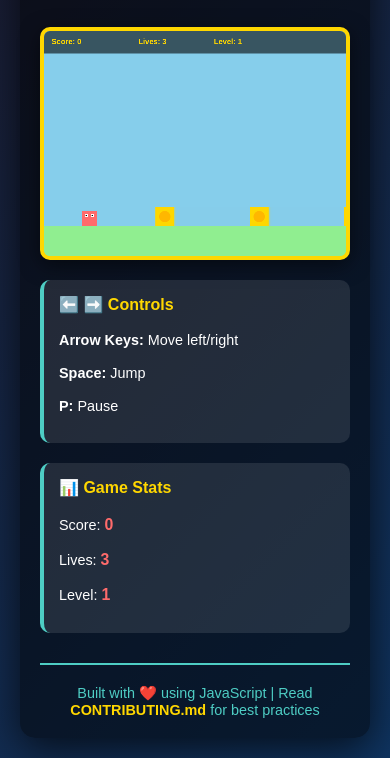
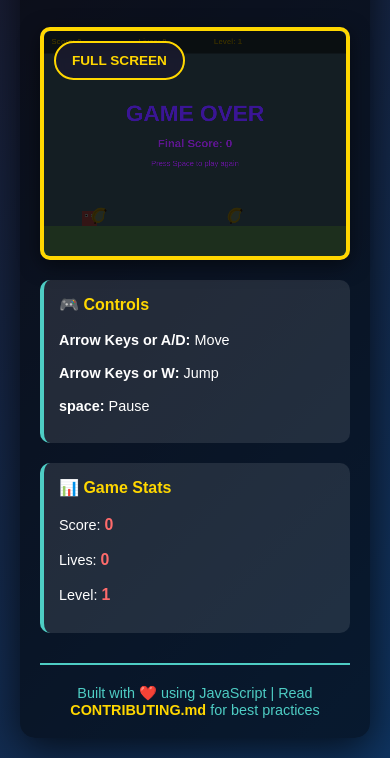
Before and after one commit to anythingisgoodforme/banana-wheels, a website: page public/index.html in a window 390 px wide. Shown: the part 170-928 px from the top of the page. Drawn offline with Linux system fonts and the light colour scheme.

Commit message:
Enhance game functionality and visuals
- Added aspect ratio constant for canvas resizing.
- Implemented game restart functionality on Space key after game over.
- Modified pause functionality to include Space key.
- Improved obstacle drawing with a banana shape and added shading.
- Adjusted spawn rate and score increment for better game balance.
- Updated game over and pause messages for clarity.
- Introduced fullscreen functionality with a button and responsive canvas resizing.
- Updated HTML structure to include fullscreen button and improved styling.
- Enhanced CSS for fullscreen button and game panel responsiveness.

```diff
--- a/public/game.js
+++ b/public/game.js
@@ -16,6 +16,7 @@
 
 const CANVAS_WIDTH = 800;
 const CANVAS_HEIGHT = 600;
+const CANVAS_ASPECT_RATIO = CANVAS_WIDTH / CANVAS_HEIGHT;
 
 const PLAYER_WIDTH = 40;
 const PLAYER_HEIGHT = 40;
@@ -37,8 +38,18 @@ const keys = {};
 document.addEventListener('keydown', (e) => {
   keys[e.key.toLowerCase()] = true;
 
-  // Pause on 'P'
-  if (e.key.toLowerCase() === 'p') {
+  if (e.key === ' ') {
+    e.preventDefault();
+  }
+
+  // Restart on Space after game over
+  if (e.key === ' ' && game.gameOver) {
+    game.restart();
+    return;
+  }
+
+  // Pause on 'P' or Space during the game
+  if ((e.key.toLowerCase() === 'p' || e.key === ' ') && !game.gameOver) {
     game.togglePause();
   }
 });
@@ -79,7 +90,7 @@ class Player {
     }
 
     // Jump
-    if ((keys[' '] || keys['w']) && !this.isJumping) {
+    if (keys['w'] && !this.isJumping) {
       this.velY = -PLAYER_JUMP_POWER;
       this.isJumping = true;
     }
@@ -140,14 +151,51 @@ class Obstacle {
   }
 
   draw(ctx) {
-    ctx.fillStyle = this.color;
-    ctx.fillRect(this.x, this.y, this.width, this.height);
+    const centerX = this.x + this.width / 2;
+    const centerY = this.y + this.height / 2;
 
-    // Draw banana shape indicator
-    ctx.fillStyle = '#FFB700';
+    ctx.save();
+    ctx.translate(centerX, centerY);
+    ctx.rotate(-0.35);
+
+    // Outer banana curve
     ctx.beginPath();
-    ctx.arc(this.x + this.width / 2, this.y + this.height / 2, 15, 0, Math.PI * 2);
+    ctx.moveTo(-16, 12);
+    ctx.quadraticCurveTo(-28, -4, -10, -18);
+    ctx.quadraticCurveTo(10, -30, 24, -12);
+    ctx.quadraticCurveTo(14, -4, 10, 8);
+    ctx.quadraticCurveTo(-1, 20, -16, 12);
+    ctx.closePath();
+    ctx.fillStyle = '#f7d11e';
     ctx.fill();
+
+    // Inner cut to create the crescent banana shape
+    ctx.beginPath();
+    ctx.moveTo(-10, 9);
+    ctx.quadraticCurveTo(-16, -2, -4, -10);
+    ctx.quadraticCurveTo(8, -18, 16, -8);
+    ctx.quadraticCurveTo(9, -2, 7, 6);
+    ctx.quadraticCurveTo(-1, 13, -10, 9);
+    ctx.closePath();
+    ctx.fillStyle = 'rgba(135, 206, 235, 0.7)';
+    ctx.fill();
+
+    // Simple shading to keep it readable against the sky
+    ctx.beginPath();
+    ctx.moveTo(-15, 11);
+    ctx.quadraticCurveTo(-21, -1, -8, -14);
+    ctx.quadraticCurveTo(5, -21, 17, -10);
+    ctx.strokeStyle = '#e5a910';
+    ctx.lineWidth = 3;
+    ctx.lineCap = 'round';
+    ctx.stroke();
+
+    // Stem and tip
+    ctx.fillStyle = '#5a3511';
+    ctx.fillRect(18, -13, 5, 6);
+    ctx.fillRect(-19, 10, 4, 4);
+
+    ctx.restore();
   }
 
   getBounds() {
@@ -194,7 +242,7 @@ class Game {
     this.score = 0;
     this.lives = 3;
     this.level = 1;
-    this.spawnRate = 100;
+    this.spawnRate = 60;
     this.gameTime = 0;
 
     this.start();
@@ -209,12 +257,25 @@ class Game {
     console.log(this.paused ? '⏸️ Game Paused' : '▶️ Game Resumed');
   }
 
+  restart() {
+    this.paused = false;
+    this.gameOver = false;
+    this.player = new Player(100, GROUND_LEVEL - PLAYER_HEIGHT);
+    this.obstacles = [];
+    this.score = 0;
+    this.lives = 3;
+    this.level = 1;
+    this.spawnRate = 60;
+    this.gameTime = 0;
+    console.log('🔄 Game Restarted!');
+  }
+
   spawn() {
     if (this.gameTime % this.spawnRate === 0) {
       const obstacle = new Obstacle(
         CANVAS_WIDTH,
         GROUND_LEVEL - OBSTACLE_HEIGHT,
-        2 + this.level * 0.5
+        5 + this.level
       );
       this.obstacles.push(obstacle);
     }
@@ -245,7 +306,7 @@ class Game {
 
       // Remove off-screen obstacles and increment score
       if (obstacle.isOffScreen()) {
-        this.score += 10;
+        this.score += 15;
         return false;
       }
 
@@ -257,7 +318,7 @@ class Game {
       const newLevel = Math.floor(this.score / 100) + 1;
       if (newLevel !== this.level) {
         this.level = newLevel;
-        this.spawnRate = Math.max(40, 100 - this.level * 10);
+        this.spawnRate = Math.max(25, 60 - this.level * 5);
         console.log(`📈 Level ${this.level}! Spawn rate: ${this.spawnRate}`);
       }
     }
@@ -315,7 +376,7 @@ class Game {
     this.ctx.fillText('PAUSED', CANVAS_WIDTH / 2, CANVAS_HEIGHT / 2 - 30);
 
     this.ctx.font = '20px Arial';
-    this.ctx.fillText('Press P to resume', CANVAS_WIDTH / 2, CANVAS_HEIGHT / 2 + 30);
+    this.ctx.fillText('Press Space or P to resume', CANVAS_WIDTH / 2, CANVAS_HEIGHT / 2 + 30);
     this.ctx.textAlign = 'left';
   }
 
@@ -323,17 +384,17 @@ class Game {
     this.ctx.fillStyle = 'rgba(0, 0, 0, 0.8)';
     this.ctx.fillRect(0, 0, CANVAS_WIDTH, CANVAS_HEIGHT);
 
-    this.ctx.fillStyle = '#FF6B6B';
+    this.ctx.fillStyle = 'rgba(66, 20, 173, 0.82)';
     this.ctx.font = 'bold 60px Arial';
     this.ctx.textAlign = 'center';
     this.ctx.fillText('GAME OVER', CANVAS_WIDTH / 2, CANVAS_HEIGHT / 2 - 60);
 
-    this.ctx.fillStyle = '#FFD700';
+    this.ctx.fillStyle = '#68159fdd';
     this.ctx.font = 'bold 30px Arial';
     this.ctx.fillText(`Final Score: ${this.score}`, CANVAS_WIDTH / 2, CANVAS_HEIGHT / 2 + 10);
 
     this.ctx.font = '20px Arial';
-    this.ctx.fillText('Refresh page to play again', CANVAS_WIDTH / 2, CANVAS_HEIGHT / 2 + 60);
+    this.ctx.fillText('Press Space to play again', CANVAS_WIDTH / 2, CANVAS_HEIGHT / 2 + 60);
     this.ctx.textAlign = 'left';
   }
 
@@ -355,10 +416,61 @@ class Game {
 // ============================================================================
 
 const canvas = document.getElementById('gameCanvas');
+const gamePanel = document.getElementById('gamePanel');
+const fullscreenButton = document.getElementById('fullscreenButton');
+canvas.width = CANVAS_WIDTH;
+canvas.height = CANVAS_HEIGHT;
 const game = new Game(canvas);
+
+function resizeCanvasDisplay() {
+  const viewportWidth = window.innerWidth;
+  const viewportHeight = window.innerHeight;
+
+  if (document.fullscreenElement === gamePanel) {
+    const viewportRatio = viewportWidth / viewportHeight;
+
+    if (viewportRatio > CANVAS_ASPECT_RATIO) {
+      canvas.style.height = '100vh';
+      canvas.style.width = `${Math.floor(viewportHeight * CANVAS_ASPECT_RATIO)}px`;
+    } else {
+      canvas.style.width = '100vw';
+      canvas.style.height = `${Math.floor(viewportWidth / CANVAS_ASPECT_RATIO)}px`;
+    }
+
+    return;
+  }
+
+  canvas.style.width = '';
+  canvas.style.height = '';
+}
+
+async function toggleFullscreen() {
+  if (document.fullscreenElement === gamePanel) {
+    await document.exitFullscreen();
+    return;
+  }
+
+  await gamePanel.requestFullscreen();
+}
+
+function updateFullscreenButton() {
+  fullscreenButton.textContent =
+    document.fullscreenElement === gamePanel ? 'Exit Full Screen' : 'Full Screen';
+  resizeCanvasDisplay();
+}
+
+fullscreenButton.addEventListener('click', () => {
+  toggleFullscreen().catch((error) => {
+    console.error('Fullscreen failed:', error);
+  });
+});
+
+document.addEventListener('fullscreenchange', updateFullscreenButton);
+window.addEventListener('resize', resizeCanvasDisplay);
+updateFullscreenButton();
 
 console.log('🎮 Game Started!');
 console.log('Controls:');
 console.log('  Arrow Keys or A/D - Move');
-console.log('  Space or W - Jump');
-console.log('  P - Pause/Resume');
+console.log('  W - Jump');
+console.log('  Space or P - Pause/Resume');
--- a/public/index.html
+++ b/public/index.html
@@ -9,24 +9,34 @@
   <body>
     <div class="container">
       <header>
-        <h1>🍌 Banana Wheels 🎮</h1>
+        <h1>🍌 BANANA WHEELS! 🎮</h1>
         <p>Learn JavaScript Game Development</p>
       </header>
 
       <main>
         <div class="game-section">
-          <canvas id="gameCanvas" width="800" height="600"></canvas>
+          <div class="game-panel" id="gamePanel">
+            <button
+              id="fullscreenButton"
+              class="fullscreen-button"
+              type="button"
+              aria-label="Toggle fullscreen"
+            >
+              Full Screen
+            </button>
+            <canvas id="gameCanvas" width="1000" height="850"></canvas>
+          </div>
           <div class="info">
             <div class="controls">
-              <h3>⬅️ ➡️ Controls</h3>
+              <h3>🎮 Controls</h3>
               <p>
-                <strong>Arrow Keys:</strong> Move left/right
+                <strong>Arrow Keys or A/D:</strong> Move
               </p>
               <p>
-                <strong>Space:</strong> Jump
+                <strong>Arrow Keys or W:</strong> Jump
               </p>
               <p>
-                <strong>P:</strong> Pause
+                <strong>space:</strong> Pause
               </p>
             </div>
             <div class="stats">
@@ -35,7 +45,7 @@
                 Score: <span id="score">0</span>
               </p>
               <p>
-                Lives: <span id="lives">3</span>
+                Lives: <span id="lives">1</span>
               </p>
               <p>
                 Level: <span id="level">1</span>
--- a/public/styles.css
+++ b/public/styles.css
@@ -62,6 +62,11 @@ main {
   align-items: start;
 }
 
+.game-panel {
+  position: relative;
+  width: 100%;
+}
+
 @media (max-width: 800px) {
   .game-section {
     grid-template-columns: 1fr;
@@ -79,6 +84,43 @@ canvas {
   border-radius: 10px;
   box-shadow: 0 5px 20px rgba(0, 0, 0, 0.5);
   cursor: pointer;
+}
+
+.fullscreen-button {
+  position: absolute;
+  top: 14px;
+  left: 14px;
+  z-index: 2;
+  padding: 10px 16px;
+  font-size: 0.85rem;
+  border-radius: 999px;
+  background: rgba(26, 26, 46, 0.85);
+  color: var(--primary-color);
+  border: 2px solid var(--primary-color);
+  backdrop-filter: blur(6px);
+}
+
+.fullscreen-button:hover {
+  background: var(--primary-color);
+  color: var(--dark-bg);
+}
+
+.game-panel:fullscreen {
+  display: flex;
+  align-items: center;
+  justify-content: center;
+  background: #000;
+  width: 100vw;
+  height: 100vh;
+  padding: 0;
+}
+
+.game-panel:fullscreen canvas {
+  max-width: none;
+  max-height: none;
+  border: none;
+  border-radius: 0;
+  box-shadow: none;
 }
 
 .info {
```
Also changed, not shown: 1 other file.
